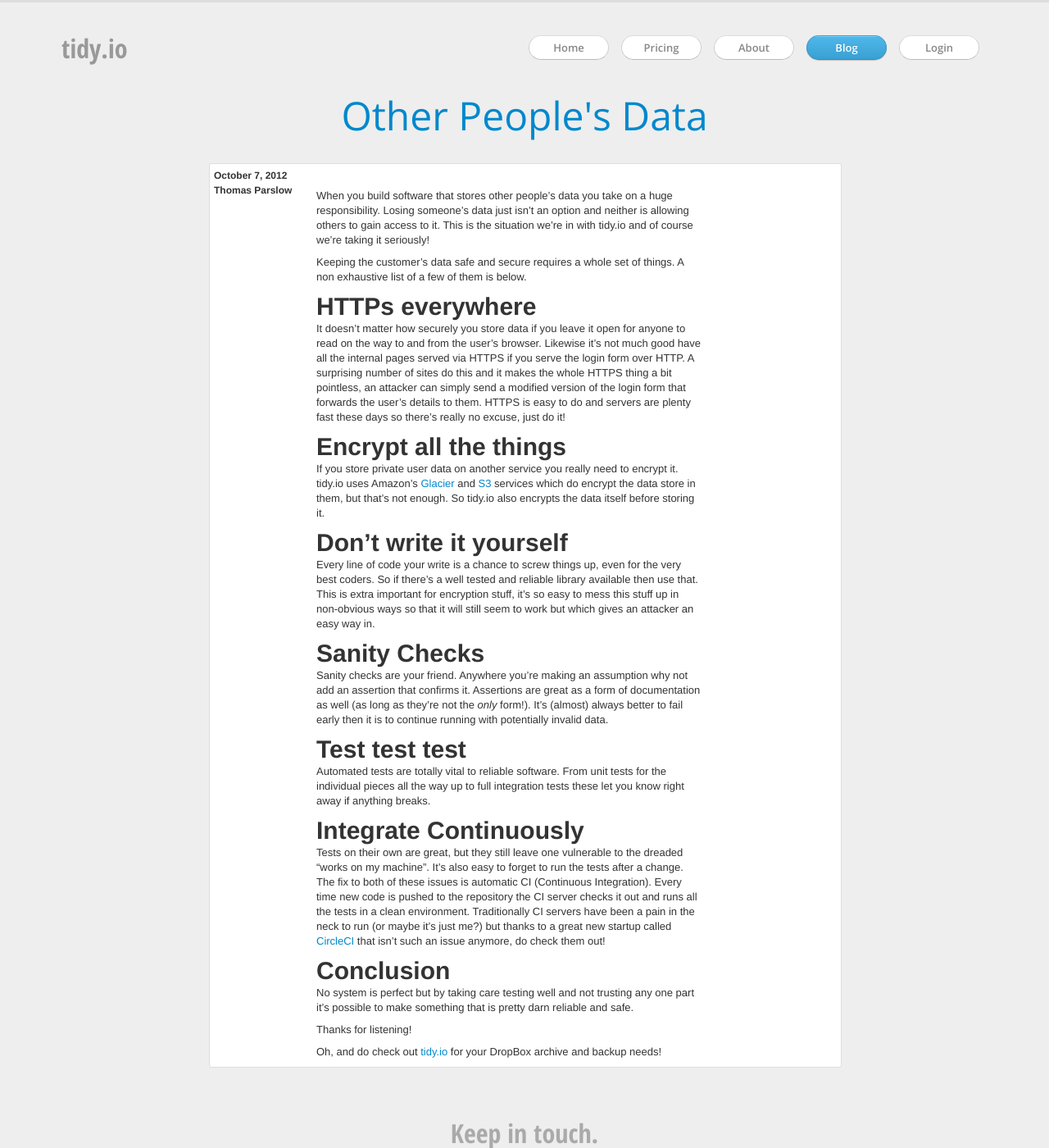
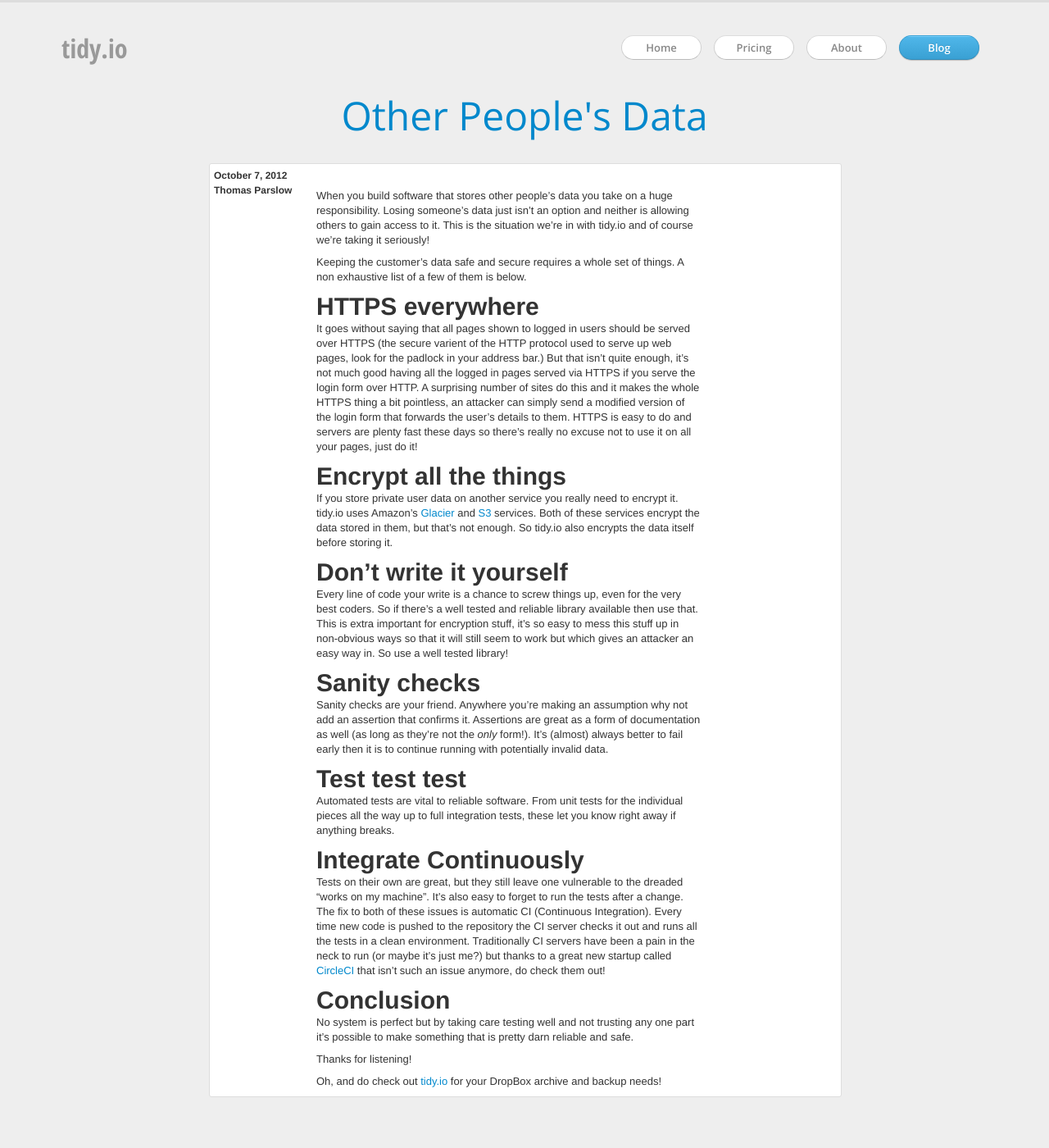
Before and after one commit to thomasparslowltd/tidyio-blog, a Jekyll site: the page built from _posts/2012-10-07-other-peoples-data.md, in a window 1280 px wide and 1400 px high. Shown: the whole window at 82% size. Built offline with Jekyll 4.4.1, drawn with Linux system fonts in a browser that asks for light colours; some web fonts are replaced; Markdown is read by kramdown in place of the engine named in the settings; comment, search, counter and statistics services are not loaded.

Commit message:
Updates from proof reading

```diff
--- a/_layouts/default.html
+++ b/_layouts/default.html
@@ -32,7 +32,7 @@
                         <li><a href="https://www.tidy.io/#pricing">Pricing</a></li>
                         <li><a href="https://www.tidy.io/#about">About</a></li>
                         <li class="active"><a href="">Blog</a></li>
-                        <li><a href="https://www.tidy.io/archive/">Login</a></li>
+                        <!-- <li><a href="https://www.tidy.io/archive/">Login</a></li> -->
                     </ul>
             </div>
         </div>
--- a/_posts/2012-10-07-other-peoples-data.md
+++ b/_posts/2012-10-07-other-peoples-data.md
@@ -3,64 +3,33 @@ layout: post
 title: Other People's Data
 ---
 
-When you build software that stores  other people's data you take on a
-huge responsibility.  Losing someone's data  just isn't an  option and
-neither is allowing others to gain access to it. This is the situation
-we're in with tidy.io and of course we're taking it seriously!
+When you build software that stores  other people's data you take on a huge responsibility.  Losing someone's data  just isn't an  option and neither is allowing others to gain access to it. This is the situation we're in with tidy.io and of course we're taking it seriously!
 
-Keeping the customer's data safe and secure requires a whole set of
-things. A non exhaustive list of a few of them is below.
+Keeping the customer's data safe and secure requires a whole set of things. A non exhaustive list of a few of them is below.
 
-# HTTPs everywhere
+# HTTPS everywhere
 
-It doesn't matter how securely you store data if you leave it open for
-anyone to read on the way to and from the user's browser. Likewise
-it's not much good have all the internal pages served via HTTPS if you
-serve the login form over HTTP. A surprising number of sites do this
-and it makes the whole HTTPS thing a bit pointless, an attacker can
-simply send a modified version of the login form that forwards the
-user's details to them. HTTPS is easy to do and servers are plenty
-fast these days so there's really no excuse, just do it!
+It goes without saying that all pages shown to logged in users should be served over HTTPS (the secure varient of the HTTP protocol used to serve up web pages, look for the padlock in your address bar.) But that isn't quite enough, it's not much good having all the logged in pages served via HTTPS if you serve the login form over HTTP. A surprising number of sites do this and it makes the whole HTTPS thing a bit pointless, an attacker can simply send a modified version of the login form that forwards the user's details to them. HTTPS is easy to do and servers are plenty fast these days so there's really no excuse not to use it on all your pages, just do it!
 
 # Encrypt all the things
 
-If you store private user data on another service you really need to
-encrypt it. tidy.io uses Amazon's [Glacier](http://aws.amazon.com/glacier/) and [S3](http://aws.amazon.com/s3/) services which do
-encrypt the data store in them, but that's not enough. So tidy.io also
-encrypts the data itself before storing it.
+If you store private user data on another service you really need to encrypt it. tidy.io uses Amazon's [Glacier](http://aws.amazon.com/glacier/) and [S3](http://aws.amazon.com/s3/) services. Both of these services encrypt the data stored in them, but that's not enough. So tidy.io also encrypts the data itself before storing it.
 
 # Don't write it yourself
 
-Every line of code your write is a chance to screw things up, even for
-the very best coders. So if there's a well tested and reliable library
-available then use that. This is extra important for encryption stuff,
-it's so easy to mess this stuff up in non-obvious ways so that it will
-still seem to work but which gives an attacker an easy way in.
+Every line of code your write is a chance to screw things up, even for the very best coders. So if there's a well tested and reliable library available then use that. This is extra important for encryption stuff, it's so easy to mess this stuff up in non-obvious ways so that it will still seem to work but which gives an attacker an easy way in. So use a well tested library!
 
-# Sanity Checks
+# Sanity checks
 
-Sanity checks are your friend. Anywhere you're making an assumption
-why not add an assertion that confirms it. Assertions are great as a
-form of documentation as well (as long as they're not the *only*
-form!). It's (almost) always better to fail early then it is to
-continue running with potentially invalid data.
+Sanity checks are your friend. Anywhere you're making an assumption why not add an assertion that confirms it. Assertions are great as a form of documentation as well (as long as they're not the *only* form!). It's (almost) always better to fail early then it is to continue running with potentially invalid data.
 
 # Test test test
 
-Automated tests are totally vital to reliable software. From unit
-tests for the individual pieces all the way up to full integration
-tests these let you know right away if anything breaks.
+Automated tests are vital to reliable software. From unit tests for the individual pieces all the way up to full integration tests, these let you know right away if anything breaks.
 
 # Integrate Continuously
 
-Tests on their own are great, but they still leave one vulnerable to
-the dreaded "works on my machine". It's also easy to forget to run the
-tests after a change. The fix to both of these issues is automatic CI
-(Continuous Integration). Every time new code is pushed to the
-repository the CI server checks it out and runs all the tests in a
-clean environment. Traditionally CI servers have been a pain in the
-neck to run (or maybe it's just me?) but thanks to a great new startup
-called [CircleCI](https://circleci.com/) that isn't such an issue anymore, do check them out!
+Tests on their own are great, but they still leave one vulnerable to the dreaded "works on my machine". It's also easy to forget to run the tests after a change. The fix to both of these issues is automatic CI (Continuous Integration). Every time new code is pushed to the repository the CI server checks it out and runs all the tests in a clean environment. Traditionally CI servers have been a pain in the neck to run (or maybe it's just me?) but thanks to a great new startup called [CircleCI](https://circleci.com/) that isn't such an issue anymore, do check them out!
 
 # Conclusion
 
```
